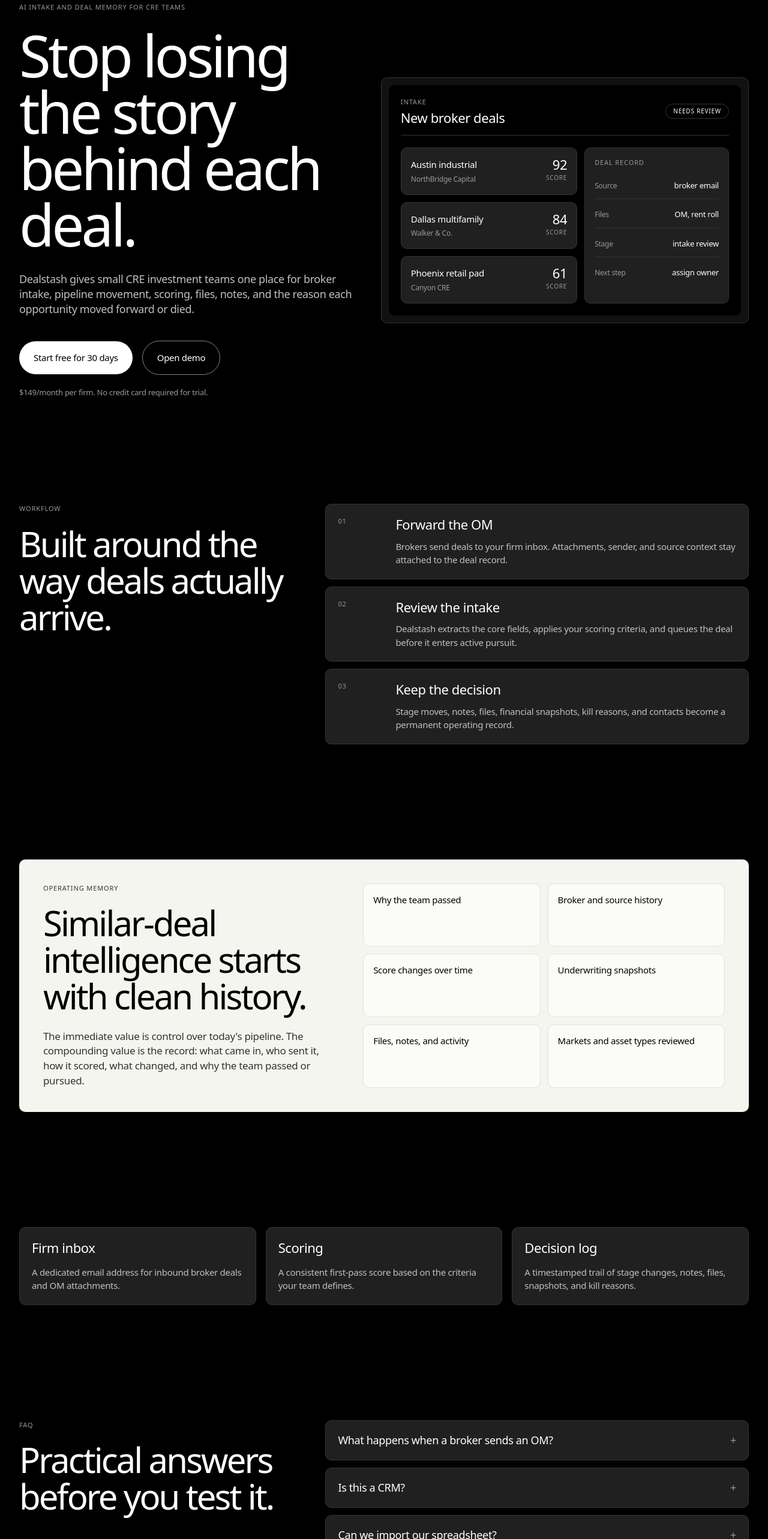
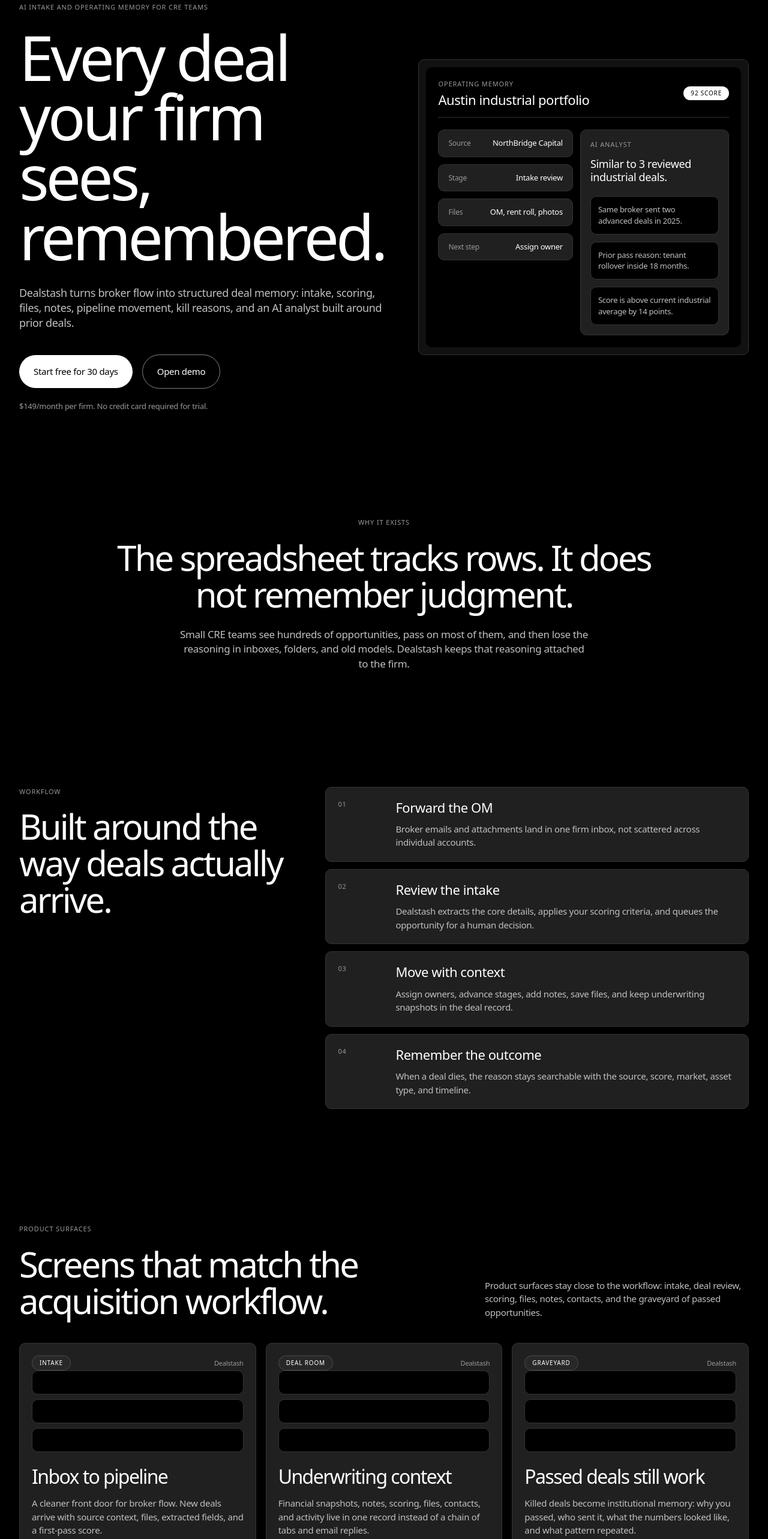
Before and after one commit to jmorganmiz/capital-allocation-os, a Next.js app: page / in a window 1280 px wide. Shown: the part 140-2706 px from the top of the page at 60% size. Built offline with nearby package versions, Linux system fonts and the light colour scheme; no server answers.

Commit message:
Elevate marketing landing page

```diff
--- a/app/page.tsx
+++ b/app/page.tsx
@@ -3,30 +3,46 @@
 import Link from 'next/link'
 
 const workflow = [
+  ['01', 'Forward the OM', 'Broker emails and attachments land in one firm inbox, not scattered across individual accounts.'],
+  ['02', 'Review the intake', 'Dealstash extracts the core details, applies your scoring criteria, and queues the opportunity for a human decision.'],
+  ['03', 'Move with context', 'Assign owners, advance stages, add notes, save files, and keep underwriting snapshots in the deal record.'],
+  ['04', 'Remember the outcome', 'When a deal dies, the reason stays searchable with the source, score, market, asset type, and timeline.'],
+]
+
+const productSurfaces = [
   {
-    label: '01',
-    title: 'Forward the OM',
-    body: 'Brokers send deals to your firm inbox. Attachments, sender, and source context stay attached to the deal record.',
+    label: 'Intake',
+    title: 'Inbox to pipeline',
+    body: 'A cleaner front door for broker flow. New deals arrive with source context, files, extracted fields, and a first-pass score.',
   },
   {
-    label: '02',
-    title: 'Review the intake',
-    body: 'Dealstash extracts the core fields, applies your scoring criteria, and queues the deal before it enters active pursuit.',
+    label: 'Deal room',
+    title: 'Underwriting context',
+    body: 'Financial snapshots, notes, scoring, files, contacts, and activity live in one record instead of a chain of tabs and email replies.',
   },
   {
-    label: '03',
-    title: 'Keep the decision',
-    body: 'Stage moves, notes, files, financial snapshots, kill reasons, and contacts become a permanent operating record.',
+    label: 'Graveyard',
+    title: 'Passed deals still work',
+    body: 'Killed deals become institutional memory: why you passed, who sent it, what the numbers looked like, and what pattern repeated.',
   },
 ]
 
-const memory = [
-  'Why the team passed',
-  'Broker and source history',
-  'Score changes over time',
-  'Underwriting snapshots',
-  'Files, notes, and activity',
-  'Markets and asset types reviewed',
+const memorySignals = [
+  'Market and submarket',
+  'Asset type and deal size',
+  'Broker and source quality',
+  'Score and criteria history',
+  'Financial snapshots',
+  'Notes and decision log',
+  'Files and OM metadata',
+  'Kill reasons and pass patterns',
+]
+
+const analystQuestions = [
+  'Have we seen anything like this in Dallas before?',
+  'Which brokers send deals we actually advance?',
+  'What killed similar multifamily deals last year?',
+  'Show me the risk pattern in low-scoring retail deals.',
 ]
 
 const faqs = [
@@ -46,9 +62,9 @@
       'Yes. CSV import helps move existing deals into the system so the current pipeline and old graveyard are not trapped in a static file.',
   },
   {
-    question: 'Where do similar deals fit?',
+    question: 'Where does the AI analyst fit?',
     answer:
-      'Dealstash captures the structured history that makes useful comparisons possible: market, asset type, source, score, stage history, notes, and kill reasons.',
+      'The AI layer sits on top of firm memory: prior deals, notes, scores, files, sources, and outcomes. Its job is to answer questions about your deal history and surface relevant precedent.',
   },
   {
     question: 'How is access controlled?',
@@ -70,57 +86,63 @@
   )
 }
 
-function ProductFrame() {
+function SectionLabel({ children }: { children: React.ReactNode }) {
+  return <p className="text-[11px] font-medium uppercase tracking-[0.08em] text-[#999999]">{children}</p>
+}
+
+function Pill({ children }: { children: React.ReactNode }) {
+  return (
+    <span className="rounded-full border border-white/15 bg-white/[0.04] px-3 py-1 text-[10px] font-medium uppercase tracking-[0.08em] text-white">
+      {children}
+    </span>
+  )
+}
+
+function HeroProductFrame() {
   return (
     <div className="rounded-[10px] border border-[#333333] bg-[#111111] p-3 shadow-[rgba(0,0,0,0.35)_0px_10px_30px_0px,rgba(255,255,255,0.08)_0px_1px_0px_0px_inset]">
       <div className="rounded-[10px] bg-black p-4 md:p-5">
         <div className="mb-5 flex items-center justify-between border-b border-[#333333] pb-4">
           <div>
-            <p className="text-[11px] font-medium uppercase tracking-[0.08em] text-[#999999]">Intake</p>
-            <h2 className="mt-1 text-[22px] font-medium leading-[1.2] tracking-[-0.44px] text-white">New broker deals</h2>
+            <p className="text-[11px] font-medium uppercase tracking-[0.08em] text-[#999999]">Operating memory</p>
+            <h2 className="mt-1 text-[22px] font-medium leading-[1.2] tracking-[-0.44px] text-white">Austin industrial portfolio</h2>
           </div>
-          <span className="rounded-full border border-white/20 px-3 py-1 text-[10px] font-medium uppercase tracking-[0.08em] text-white">
-            Needs review
+          <span className="rounded-full bg-white px-3 py-1 text-[10px] font-medium uppercase tracking-[0.08em] text-black">
+            92 score
           </span>
         </div>
 
-        <div className="grid gap-3 lg:grid-cols-[1.1fr_0.9fr]">
+        <div className="grid gap-3 lg:grid-cols-[0.95fr_1.05fr]">
           <div className="space-y-3">
             {[
-              ['Austin industrial', 'NorthBridge Capital', '92'],
-              ['Dallas multifamily', 'Walker & Co.', '84'],
-              ['Phoenix retail pad', 'Canyon CRE', '61'],
-            ].map(([deal, broker, score]) => (
-              <div key={deal} className="rounded-[10px] border border-[#333333] bg-[#202020] p-4">
-                <div className="flex items-start justify-between gap-4">
-                  <div>
-                    <p className="text-[15px] font-medium tracking-[-0.3px] text-white">{deal}</p>
-                    <p className="mt-1 text-[12px] font-light tracking-[-0.24px] text-[#999999]">{broker}</p>
-                  </div>
-                  <div className="text-right">
-                    <p className="text-[22px] font-medium leading-none tracking-[-0.44px] text-white">{score}</p>
-                    <p className="mt-1 text-[10px] uppercase tracking-[0.08em] text-[#999999]">score</p>
-                  </div>
-                </div>
+              ['Source', 'NorthBridge Capital'],
+              ['Stage', 'Intake review'],
+              ['Files', 'OM, rent roll, photos'],
+              ['Next step', 'Assign owner'],
+            ].map(([label, value]) => (
+              <div key={label} className="flex items-center justify-between gap-4 rounded-[10px] border border-[#333333] bg-[#202020] px-4 py-3">
+                <p className="text-[12px] font-light tracking-[-0.24px] text-[#999999]">{label}</p>
+                <p className="text-right text-[13px] font-medium tracking-[-0.26px] text-white">{value}</p>
               </div>
             ))}
           </div>
 
           <div className="rounded-[10px] border border-[#333333] bg-[#202020] p-4">
-            <p className="text-[11px] font-medium uppercase tracking-[0.08em] text-[#999999]">Deal record</p>
-            <dl className="mt-5 space-y-4">
+            <p className="text-[11px] font-medium uppercase tracking-[0.08em] text-[#999999]">AI analyst</p>
+            <p className="mt-3 text-[18px] font-medium leading-[1.25] tracking-[-0.36px] text-white">
+              Similar to 3 reviewed industrial deals.
+            </p>
+            <div className="mt-5 space-y-3">
               {[
-                ['Source', 'broker email'],
-                ['Files', 'OM, rent roll'],
-                ['Stage', 'intake review'],
-                ['Next step', 'assign owner'],
-              ].map(([label, value]) => (
-                <div key={label} className="flex items-center justify-between gap-4 border-b border-[#333333] pb-3 last:border-0 last:pb-0">
-                  <dt className="text-[12px] font-light tracking-[-0.24px] text-[#999999]">{label}</dt>
-                  <dd className="text-[13px] font-medium tracking-[-0.26px] text-white">{value}</dd>
+                'Same broker sent two advanced deals in 2025.',
+                'Prior pass reason: tenant rollover inside 18 months.',
+                'Score is above current industrial average by 14 points.',
+              ].map((item) => (
+                <div key={item} className="rounded-[10px] border border-[#333333] bg-black p-3">
+                  <p className="text-[13px] font-light leading-[1.45] tracking-[-0.26px] text-[#c0c0c0]">{item}</p>
                 </div>
               ))}
-            </dl>
+            </div>
           </div>
         </div>
       </div>
@@ -128,8 +150,24 @@
   )
 }
 
-function SectionLabel({ children }: { children: React.ReactNode }) {
-  return <p className="text-[11px] font-medium uppercase tracking-[0.08em] text-[#999999]">{children}</p>
+function ProductSurfaceCard({ label, title, body }: { label: string; title: string; body: string }) {
+  return (
+    <article className="flex min-h-[340px] flex-col justify-between rounded-[10px] border border-[#333333] bg-[#202020] p-5 shadow-[rgba(0,0,0,0.35)_0px_10px_30px_0px,rgba(255,255,255,0.08)_0px_1px_0px_0px_inset]">
+      <div className="flex items-center justify-between">
+        <Pill>{label}</Pill>
+        <span className="text-[11px] font-light tracking-[-0.22px] text-[#999999]">Dealstash</span>
+      </div>
+      <div>
+        <div className="mb-6 grid gap-2">
+          {[0, 1, 2].map((item) => (
+            <div key={item} className="h-10 rounded-[10px] border border-[#333333] bg-black" />
+          ))}
+        </div>
+        <h3 className="text-[32px] font-medium leading-[1.05] tracking-[-1.6px] text-white">{title}</h3>
+        <p className="mt-4 text-[15px] font-light leading-[1.5] tracking-[-0.3px] text-[#c0c0c0]">{body}</p>
+      </div>
+    </article>
+  )
 }
 
 export default async function HomePage() {
@@ -154,14 +192,14 @@
       </nav>
 
       <main>
-        <section className="mx-auto grid min-h-[calc(100vh-64px)] max-w-[1280px] items-center gap-12 px-5 py-20 md:px-8 lg:grid-cols-[0.95fr_1.05fr]">
+        <section className="mx-auto grid min-h-[calc(100vh-64px)] max-w-[1280px] items-center gap-14 px-5 py-20 md:px-8 lg:grid-cols-[0.9fr_1.1fr]">
           <div>
-            <SectionLabel>AI intake and deal memory for CRE teams</SectionLabel>
-            <h1 className="mt-6 max-w-4xl text-[54px] font-medium leading-[0.98] tracking-[-2.7px] text-white sm:text-[72px] lg:text-[96px] lg:tracking-[-4.8px]">
-              Stop losing the story behind each deal.
+            <SectionLabel>AI intake and operating memory for CRE teams</SectionLabel>
+            <h1 className="mt-6 max-w-4xl text-[56px] font-medium leading-[0.96] tracking-[-2.8px] text-white sm:text-[78px] lg:text-[104px] lg:tracking-[-5.2px]">
+              Every deal your firm sees, remembered.
             </h1>
-            <p className="mt-8 max-w-[600px] text-[18px] font-light leading-[1.4] tracking-[-0.36px] text-[#c0c0c0]">
-              Dealstash gives small CRE investment teams one place for broker intake, pipeline movement, scoring, files, notes, and the reason each opportunity moved forward or died.
+            <p className="mt-8 max-w-[620px] text-[18px] font-light leading-[1.4] tracking-[-0.36px] text-[#c0c0c0]">
+              Dealstash turns broker flow into structured deal memory: intake, scoring, files, notes, pipeline movement, kill reasons, and an AI analyst built around prior deals.
             </p>
             <div className="mt-10 flex flex-wrap items-center gap-4">
               <Link href="/signup" className="rounded-full bg-white px-6 py-4 text-[15px] font-medium tracking-[-0.3px] text-black shadow-[rgba(0,0,0,0.15)_0px_4px_20px_0px] transition hover:bg-[#f5f5f0]">
@@ -176,7 +214,19 @@
             </p>
           </div>
 
-          <ProductFrame />
+          <HeroProductFrame />
+        </section>
+
+        <section className="mx-auto max-w-[1280px] px-5 py-24 md:px-8">
+          <div className="mx-auto max-w-4xl text-center">
+            <SectionLabel>Why it exists</SectionLabel>
+            <h2 className="mt-5 text-[42px] font-medium leading-[1.05] tracking-[-2.1px] text-white md:text-[58px] md:tracking-[-2.9px]">
+              The spreadsheet tracks rows. It does not remember judgment.
+            </h2>
+            <p className="mx-auto mt-6 max-w-[680px] text-[17px] font-light leading-[1.45] tracking-[-0.34px] text-[#c0c0c0]">
+              Small CRE teams see hundreds of opportunities, pass on most of them, and then lose the reasoning in inboxes, folders, and old models. Dealstash keeps that reasoning attached to the firm.
+            </p>
+          </div>
         </section>
 
         <section className="mx-auto max-w-[1280px] px-5 py-24 md:px-8">
@@ -188,13 +238,13 @@
               </h2>
             </div>
             <div className="grid gap-3">
-              {workflow.map((item) => (
-                <article key={item.title} className="rounded-[10px] border border-[#333333] bg-[#202020] p-5">
+              {workflow.map(([number, title, body]) => (
+                <article key={title} className="rounded-[10px] border border-[#333333] bg-[#202020] p-5">
                   <div className="grid gap-4 md:grid-cols-[80px_1fr]">
-                    <p className="text-[11px] font-medium uppercase tracking-[0.08em] text-[#999999]">{item.label}</p>
+                    <p className="text-[11px] font-medium uppercase tracking-[0.08em] text-[#999999]">{number}</p>
                     <div>
-                      <h3 className="text-[22px] font-medium leading-[1.2] tracking-[-0.44px] text-white">{item.title}</h3>
-                      <p className="mt-3 max-w-2xl text-[15px] font-light leading-[1.5] tracking-[-0.3px] text-[#c0c0c0]">{item.body}</p>
+                      <h3 className="text-[22px] font-medium leading-[1.2] tracking-[-0.44px] text-white">{title}</h3>
+                      <p className="mt-3 max-w-2xl text-[15px] font-light leading-[1.5] tracking-[-0.3px] text-[#c0c0c0]">{body}</p>
                     </div>
                   </div>
                 </article>
@@ -204,20 +254,39 @@
         </section>
 
         <section className="mx-auto max-w-[1280px] px-5 py-24 md:px-8">
+          <div className="mb-10 flex flex-col gap-5 md:flex-row md:items-end md:justify-between">
+            <div>
+              <SectionLabel>Product surfaces</SectionLabel>
+              <h2 className="mt-5 max-w-2xl text-[42px] font-medium leading-[1.05] tracking-[-2.1px] text-white md:text-[58px] md:tracking-[-2.9px]">
+                Screens that match the acquisition workflow.
+              </h2>
+            </div>
+            <p className="max-w-[440px] text-[15px] font-light leading-[1.5] tracking-[-0.3px] text-[#c0c0c0]">
+              Product surfaces stay close to the workflow: intake, deal review, scoring, files, notes, contacts, and the graveyard of passed opportunities.
+            </p>
+          </div>
+          <div className="grid gap-4 lg:grid-cols-3">
+            {productSurfaces.map((surface) => (
+              <ProductSurfaceCard key={surface.title} {...surface} />
+            ))}
+          </div>
+        </section>
+
+        <section className="mx-auto max-w-[1280px] px-5 py-24 md:px-8">
           <div className="rounded-[10px] bg-[#f5f5f0] p-6 text-black md:p-10">
             <div className="grid gap-10 lg:grid-cols-[0.9fr_1.1fr]">
               <div>
-                <p className="text-[11px] font-medium uppercase tracking-[0.08em] text-[#333333]">Operating memory</p>
+                <p className="text-[11px] font-medium uppercase tracking-[0.08em] text-[#333333]">Similar deals</p>
                 <h2 className="mt-5 max-w-2xl text-[42px] font-medium leading-[1.05] tracking-[-2.1px] md:text-[58px] md:tracking-[-2.9px]">
-                  Similar-deal intelligence starts with clean history.
+                  The AI layer is only useful if the memory is clean.
                 </h2>
-                <p className="mt-6 max-w-[560px] text-[17px] font-light leading-[1.45] tracking-[-0.34px] text-[#333333]">
-                  The immediate value is control over today&apos;s pipeline. The compounding value is the record: what came in, who sent it, how it scored, what changed, and why the team passed or pursued.
+                <p className="mt-6 max-w-[580px] text-[17px] font-light leading-[1.45] tracking-[-0.34px] text-[#333333]">
+                  Similar-deal search works when it is grounded in the actual record: what arrived, who sent it, how it scored, how the team underwrote it, and why it advanced or died.
                 </p>
               </div>
               <div className="grid gap-3 sm:grid-cols-2">
-                {memory.map((item) => (
-                  <div key={item} className="rounded-[10px] border border-black/10 bg-white/55 p-4">
+                {memorySignals.map((item) => (
+                  <div key={item} className="rounded-[10px] border border-black/10 bg-white/60 p-4">
                     <p className="text-[15px] font-medium leading-[1.4] tracking-[-0.3px] text-black">{item}</p>
                   </div>
                 ))}
@@ -227,17 +296,35 @@
         </section>
 
         <section className="mx-auto max-w-[1280px] px-5 py-24 md:px-8">
-          <div className="grid gap-4 md:grid-cols-3">
-            {[
-              ['Firm inbox', 'A dedicated email address for inbound broker deals and OM attachments.'],
-              ['Scoring', 'A consistent first-pass score based on the criteria your team defines.'],
-              ['Decision log', 'A timestamped trail of stage changes, notes, files, snapshots, and kill reasons.'],
-            ].map(([title, body]) => (
-              <article key={title} className="rounded-[10px] border border-[#333333] bg-[#202020] p-5">
-                <h3 className="text-[22px] font-medium leading-[1.2] tracking-[-0.44px] text-white">{title}</h3>
-                <p className="mt-4 text-[15px] font-light leading-[1.5] tracking-[-0.3px] text-[#c0c0c0]">{body}</p>
-              </article>
-            ))}
+          <div className="grid gap-4 lg:grid-cols-[0.9fr_1.1fr]">
+            <div className="rounded-[10px] border border-[#333333] bg-[#202020] p-6 md:p-8">
+              <SectionLabel>AI analyst</SectionLabel>
+              <h2 className="mt-5 text-[42px] font-medium leading-[1.05] tracking-[-2.1px] text-white md:text-[58px] md:tracking-[-2.9px]">
+                A firm memory interface.
+              </h2>
+              <p className="mt-6 text-[17px] font-light leading-[1.45] tracking-[-0.34px] text-[#c0c0c0]">
+                The chat surface is for deal questions: prior comps, broker patterns, pass reasons, market history, and risks hiding in the firm record.
+              </p>
+            </div>
+            <div className="rounded-[10px] border border-[#333333] bg-black p-5">
+              <div className="mb-5 flex items-center justify-between border-b border-[#333333] pb-4">
+                <p className="text-[11px] font-medium uppercase tracking-[0.08em] text-[#999999]">Ask your deal memory</p>
+                <Pill>AI analyst</Pill>
+              </div>
+              <div className="space-y-3">
+                {analystQuestions.map((question) => (
+                  <div key={question} className="rounded-full border border-[#333333] bg-[#202020] px-4 py-3">
+                    <p className="text-[14px] font-light leading-[1.4] tracking-[-0.28px] text-[#c0c0c0]">{question}</p>
+                  </div>
+                ))}
+              </div>
+              <div className="mt-5 rounded-[10px] bg-[#f5f5f0] p-5 text-black">
+                <p className="text-[11px] font-medium uppercase tracking-[0.08em] text-[#333333]">Expected answer</p>
+                <p className="mt-3 text-[15px] font-light leading-[1.5] tracking-[-0.3px] text-[#333333]">
+                  Three similar deals were reviewed. Two were killed for tenant rollover. One advanced after a price reduction. The same broker sent all three.
+                </p>
+              </div>
+            </div>
           </div>
         </section>
 
```
